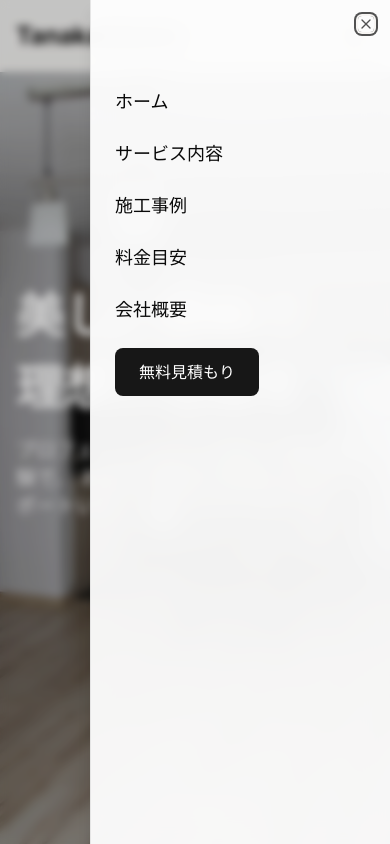
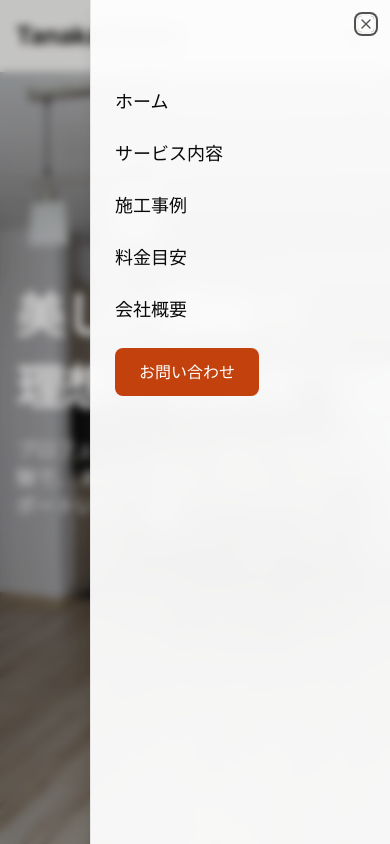
Before and after one commit to tanakakundagane/tanakainterior, a Next.js app: page / in a window 390 px wide. Both pictures are taken after a click on the button 354 px from the left and 36 px from the top of the page. Shown: the top 844 px of the page. Built offline with nearby package versions, Linux system fonts and the light colour scheme.

Commit message:
モバイルメニューの変更

```diff
--- a/src/components/layout/mobile-nav.tsx
+++ b/src/components/layout/mobile-nav.tsx
@@ -80,10 +80,10 @@ export function MobileNav({ menuItems, handleScroll }: MobileNavProps) {
           >
             <Link
               href="/contact"
-              className="inline-block bg-primary text-white px-6 py-3 rounded-lg hover:bg-primary/90 transition-colors"
+              className="inline-block bg-orange-700 text-white px-6 py-3 rounded-lg hover:bg-white hover:text-orange-700 transition-colors"
               onClick={() => setIsOpen(false)}
             >
-              無料見積もり
+              お問い合わせ
             </Link>
           </motion.div>
         </nav>
```
